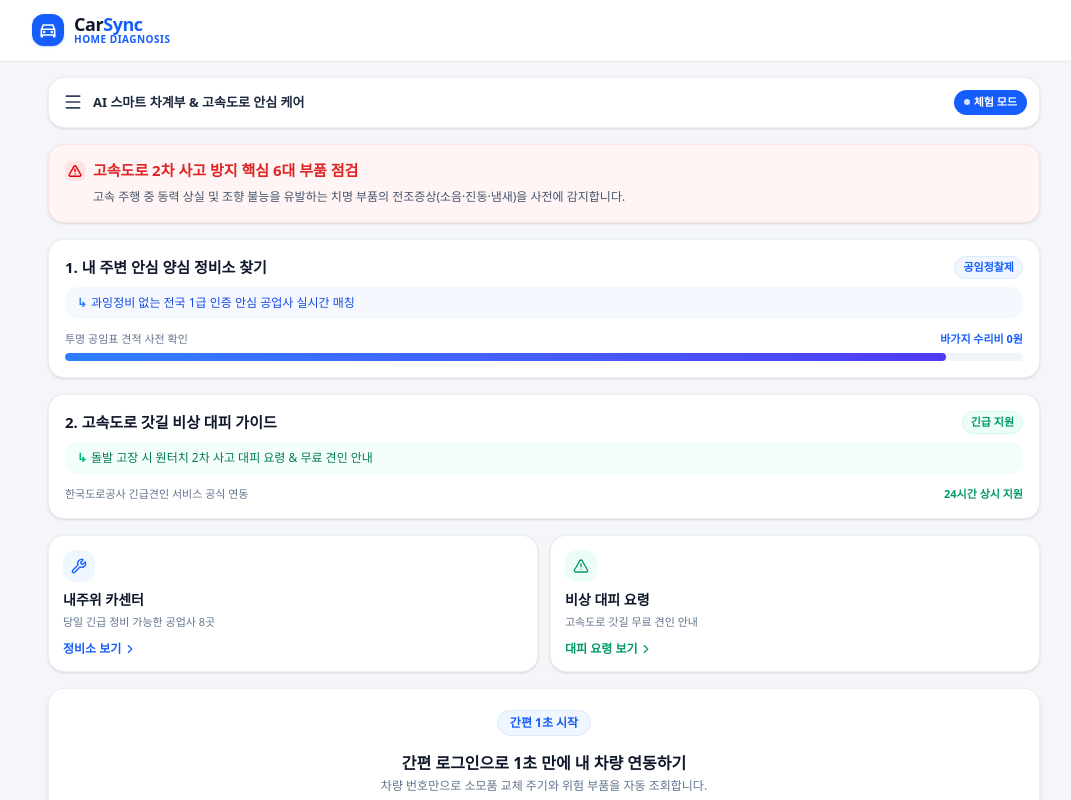
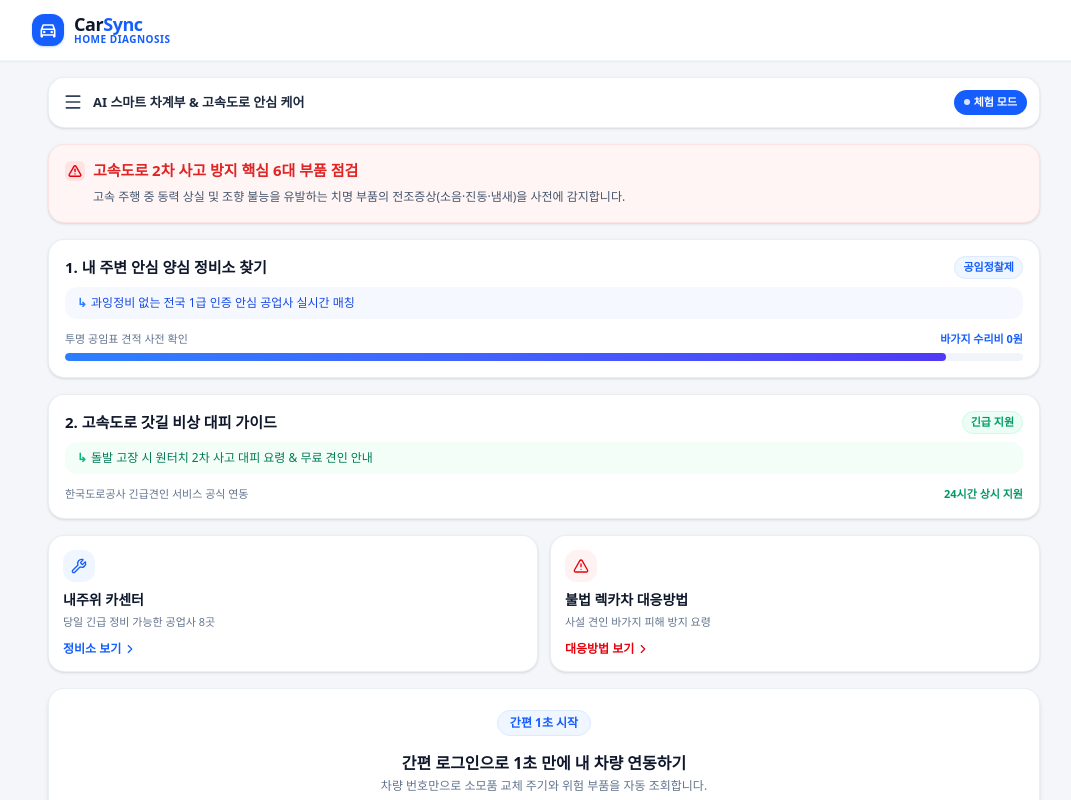
Before and after one commit to wlsgns9607-blip/1008_jinhun, a React (Vite) app: page / in a window 1280 px wide. Shown: the top 800 px of the page, without its empty margins (96-1167 px from the left). Built offline with nearby package versions, Linux system fonts and the light colour scheme; a web font is replaced by a local one.

Commit message:
feat: 불법 렉카차 대응방법 버튼 클릭 시 대응 매뉴얼 모달(IllegalTowGuideModal) 연동

```diff
--- a/src/App.tsx
+++ b/src/App.tsx
@@ -7,6 +7,7 @@ import { RepairShopsScreen } from './components/RepairShopsScreen';
 import { AiDiagnosisScreen } from './components/AiDiagnosisScreen';
 import { Navigation, NavTab } from './components/Navigation';
 import { EmergencyGuideModal } from './components/EmergencyGuideModal';
+import { IllegalTowGuideModal } from './components/IllegalTowGuideModal';
 import { EstimateModal } from './components/EstimateModal';
 import { BookingModal } from './components/BookingModal';
 import { DirectionsModal } from './components/DirectionsModal';
@@ -22,6 +23,7 @@ export default function App() {
 
   // Modals state
   const [isEmergencyGuideOpen, setIsEmergencyGuideOpen] = useState(false);
+  const [isIllegalTowGuideOpen, setIsIllegalTowGuideOpen] = useState(false);
   const [isEstimateModalOpen, setIsEstimateModalOpen] = useState(false);
   const [bookingModalState, setBookingModalState] = useState<{
     isOpen: boolean;
@@ -149,6 +151,7 @@ export default function App() {
             setCurrentTab('home');
           }}
           onOpenEmergencyGuide={() => setIsEmergencyGuideOpen(true)}
+          onOpenIllegalTowGuide={() => setIsIllegalTowGuideOpen(true)}
           onGoToEmailLogin={() => setScreen('email-login')}
           onQuickSocialLogin={handleQuickSocialLogin}
         />
@@ -218,6 +221,12 @@ export default function App() {
       <EmergencyGuideModal
         isOpen={isEmergencyGuideOpen}
         onClose={() => setIsEmergencyGuideOpen(false)}
+        onOpenIllegalTow={() => setIsIllegalTowGuideOpen(true)}
+      />
+
+      <IllegalTowGuideModal
+        isOpen={isIllegalTowGuideOpen}
+        onClose={() => setIsIllegalTowGuideOpen(false)}
       />
 
       <EstimateModal
--- a/src/components/EmergencyGuideModal.tsx
+++ b/src/components/EmergencyGuideModal.tsx
@@ -9,16 +9,19 @@ import {
   CheckCircle2,
   ChevronRight,
   Info,
+  ShieldAlert,
 } from 'lucide-react';
 
 interface EmergencyGuideModalProps {
   isOpen: boolean;
   onClose: () => void;
+  onOpenIllegalTow?: () => void;
 }
 
 export const EmergencyGuideModal: React.FC<EmergencyGuideModalProps> = ({
   isOpen,
   onClose,
+  onOpenIllegalTow,
 }) => {
   const [isFlashing, setIsFlashing] = useState(false);
   const [isFlashActive, setIsFlashActive] = useState(false);
@@ -184,8 +187,28 @@ export const EmergencyGuideModal: React.FC<EmergencyGuideModalProps> = ({
             </div>
           </div>
 
+          {/* Illegal Tow Manual Shortcut */}
+          {onOpenIllegalTow && (
+            <div className="pt-2">
+              <button
+                type="button"
+                onClick={() => {
+                  onClose();
+                  onOpenIllegalTow();
+                }}
+                className="w-full py-2.5 px-3 rounded-2xl bg-rose-50 border border-rose-200 text-rose-700 font-bold text-xs flex items-center justify-between hover:bg-rose-100 transition-colors shadow-2xs"
+              >
+                <div className="flex items-center gap-2">
+                  <ShieldAlert className="w-4 h-4 text-rose-600" />
+                  <span>사설·불법 렉카 강제 견인 대처 매뉴얼 보기</span>
+                </div>
+                <ChevronRight className="w-4 h-4 text-rose-400" />
+              </button>
+            </div>
+          )}
+
           {/* Interactive Screen Flash Strobe Button */}
-          <div className="pt-2">
+          <div className="pt-1">
             <button
               onClick={() => setIsFlashActive(!isFlashActive)}
               className={`w-full h-12 rounded-2xl font-black text-sm flex items-center justify-center gap-2 transition-all shadow-md ${
--- a/src/components/IntroScreen.tsx
+++ b/src/components/IntroScreen.tsx
@@ -15,6 +15,7 @@ interface IntroScreenProps {
   onGoToAiDiagnosis: () => void;
   onGoToShops: () => void;
   onOpenEmergencyGuide: () => void;
+  onOpenIllegalTowGuide?: () => void;
   onGoToEmailLogin: () => void;
   onQuickSocialLogin: (provider: 'kakao' | 'naver' | 'apple' | 'guest') => void;
 }
@@ -23,6 +24,7 @@ export const IntroScreen: React.FC<IntroScreenProps> = ({
   onGoToAiDiagnosis,
   onGoToShops,
   onOpenEmergencyGuide,
+  onOpenIllegalTowGuide,
   onGoToEmailLogin,
   onQuickSocialLogin,
 }) => {
@@ -170,23 +172,23 @@ export const IntroScreen: React.FC<IntroScreenProps> = ({
             </div>
           </div>
 
-          {/* Card 2: 비상 대피 가이드 */}
+          {/* Card 2: 불법 렉카차 대응방법 */}
           <div
-            id="quick-card-emergency-guide"
-            onClick={onOpenEmergencyGuide}
-            className="bg-white rounded-2xl p-3.5 border border-slate-200/70 shadow-sm cursor-pointer hover:border-emerald-300 transition-all flex flex-col justify-between"
+            id="quick-card-illegal-tow"
+            onClick={onOpenIllegalTowGuide || onOpenEmergencyGuide}
+            className="bg-white rounded-2xl p-3.5 border border-slate-200/70 shadow-sm cursor-pointer hover:border-red-300 hover:shadow-md transition-all flex flex-col justify-between group"
           >
             <div>
-              <div className="w-8 h-8 rounded-xl bg-emerald-50 text-emerald-600 flex items-center justify-center mb-2">
+              <div className="w-8 h-8 rounded-xl bg-red-50 text-red-600 flex items-center justify-center mb-2">
                 <AlertTriangle className="w-4 h-4" />
               </div>
-              <h4 className="font-bold text-slate-900 text-sm">비상 대피 요령</h4>
+              <h4 className="font-bold text-slate-900 text-sm">불법 렉카차 대응방법</h4>
               <p className="text-[11px] text-slate-500 mt-1 leading-snug">
-                고속도로 갓길 무료 견인 안내
+                사설 견인 바가지 피해 방지 요령
               </p>
             </div>
-            <div className="mt-3 flex items-center text-xs font-bold text-emerald-600">
-              <span>대피 요령 보기</span>
+            <div className="mt-3 flex items-center text-xs font-bold text-red-600 group-hover:text-red-700">
+              <span>대응방법 보기</span>
               <ChevronRight className="w-3.5 h-3.5 ml-0.5" />
             </div>
           </div>
```
